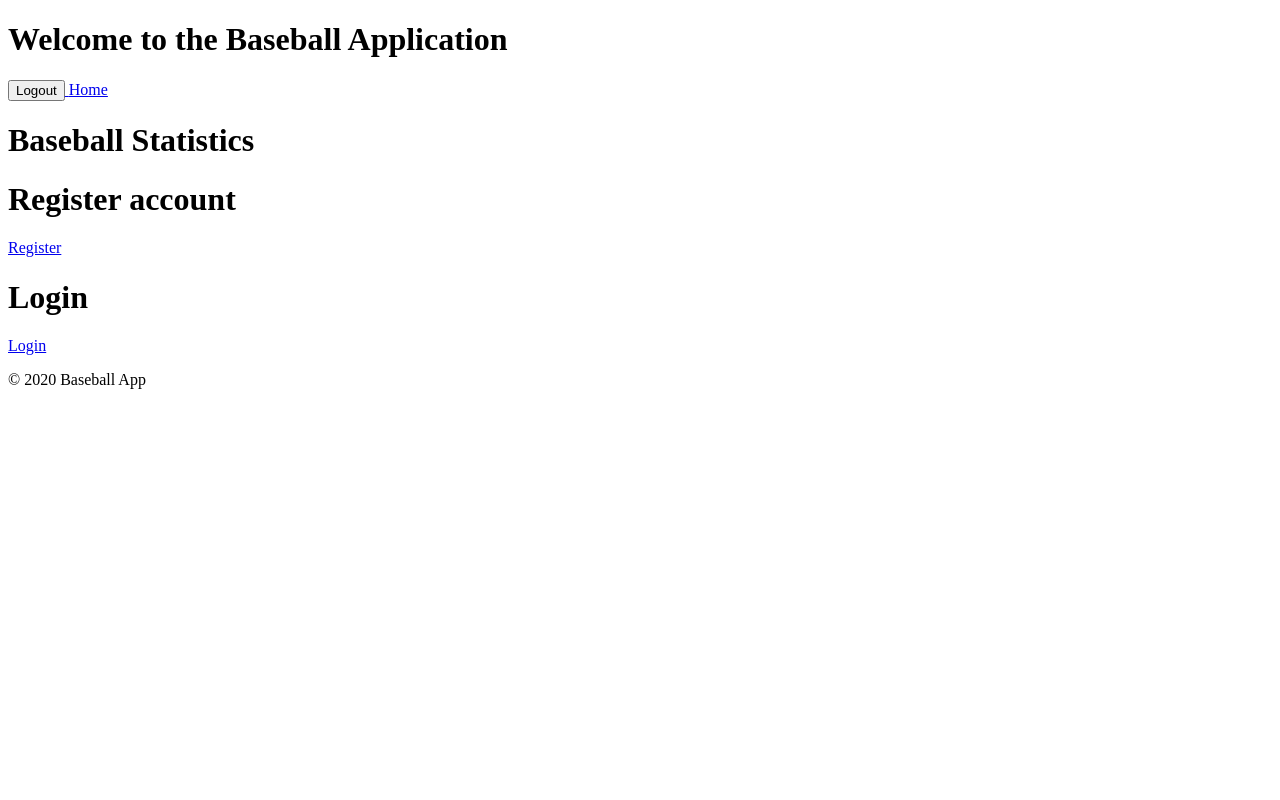
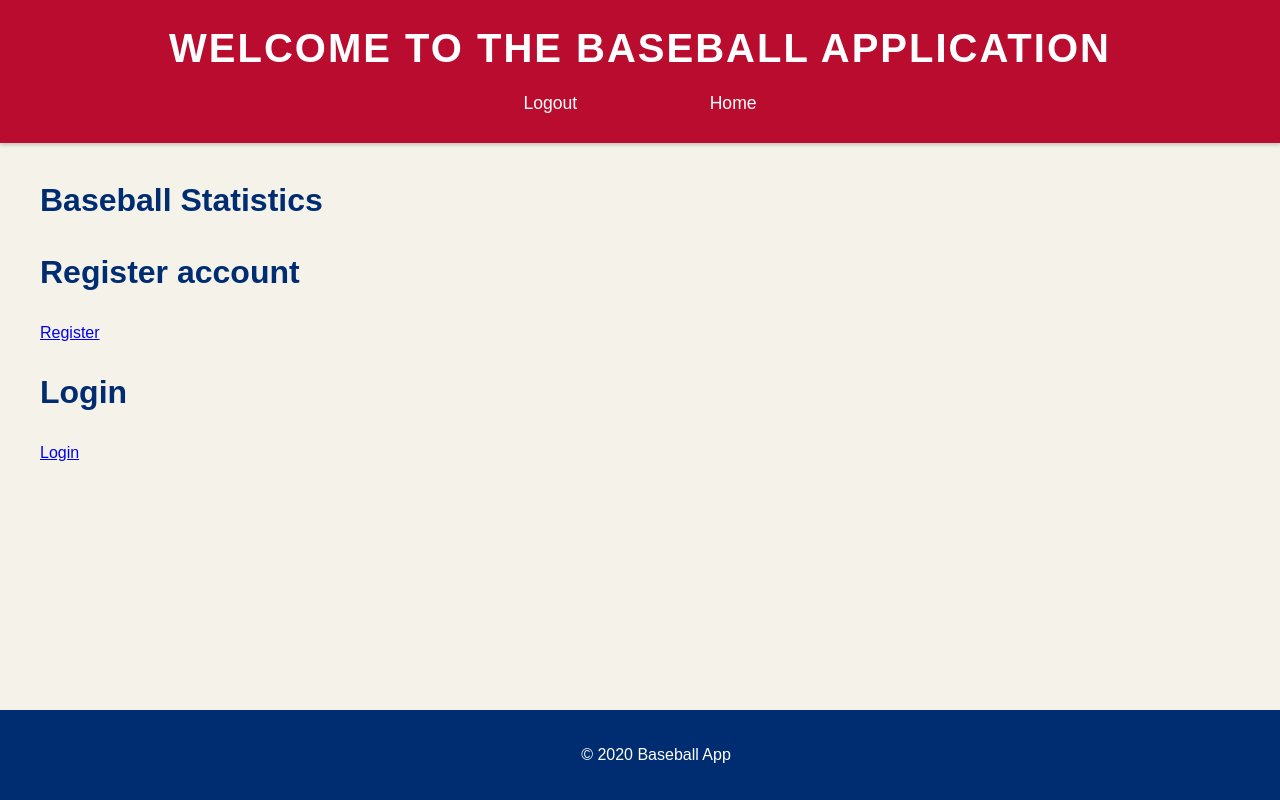
Before and after one commit to RadcliffeC/Baseball-Website, a Flask app: template templates/home.html in a window 1280 px wide. Run offline with Flask 3, Linux system fonts and the light colour scheme; the template is opened without the code that fills it: most values are stand-ins (such as "Sample title", 1, 10 or a date in 2020).

Commit message:
styling and refactoring changes

```diff
--- a/csi3335f2025.py
+++ b/csi3335f2025.py
@@ -1,17 +1,5 @@
-import pymysql
-
-mysql_config = {'host':'localhost',
+mysql = {'host':'localhost',
          'user':'root',
          'password':'rootroot',
-         'database':'baseball',
-         'cursorclass': pymysql.cursors.Cursor
+         'database':'baseball'
 }
-
-def get_db_connection():
-    try:
-        db = pymysql.connect(**mysql_config)
-        cursor = db.cursor()
-        return db, cursor
-    except Exception as e:
-        print(e)
-        return None, None
--- a/pages/routes.py
+++ b/pages/routes.py
@@ -4,7 +4,7 @@ from teams import Team
 from email_validator import validate_email, EmailNotValidError
 from flask_login import login_required, login_user, logout_user
 
-from csi3335f2025 import *
+from db_connection import get_db_connection
 from werkzeug.security import generate_password_hash, check_password_hash
 
 pages_bp = Blueprint('pages', __name__, template_folder='templates')
--- a/static/style.css
+++ b/static/style.css
@@ -0,0 +1,192 @@
+/* Baseball-themed color palette */
+:root {
+    --baseball-white: #FFFFFF;
+    --baseball-cream: #F4F2E9;
+    --baseball-red: #BA0C2F;
+    --baseball-blue: #002D72;
+    --baseball-brown: #78371C;
+    --baseball-grey: #CCCCCC;
+}
+
+/* Base styles */
+body {
+    font-family: 'Arial', sans-serif;
+    background-color: var(--baseball-cream);
+    color: var(--baseball-blue);
+    line-height: 1.6;
+    margin: 0;
+    padding: 0;
+}
+
+/* Header styling */
+header {
+    background-color: var(--baseball-red);
+    color: var(--baseball-white);
+    padding: 1rem;
+    text-align: center;
+    box-shadow: 0 2px 4px rgba(0, 0, 0, 0.2);
+}
+
+header h1 {
+    margin: 0;
+    font-size: 2.5rem;
+    text-transform: uppercase;
+    letter-spacing: 2px;
+}
+
+/* Navigation links */
+header a {
+    color: var(--baseball-white);
+    text-decoration: none;
+    margin: 0 1rem;
+    padding: 0.5rem 1rem;
+    border-radius: 20px;
+    transition: background-color 0.3s;
+}
+
+header a:hover {
+    background-color: rgba(255, 255, 255, 0.2);
+}
+
+/* Main content area */
+main {
+    max-width: 1200px;
+    margin: 2rem auto;
+    padding: 0 1rem;
+}
+
+/* Form styling */
+form {
+    background-color: var(--baseball-white);
+    padding: 2rem;
+    border-radius: 10px;
+    box-shadow: 0 0 10px rgba(0, 0, 0, 0.1);
+    margin: 1rem 0;
+}
+
+/* Input fields */
+input, select {
+    width: 100%;
+    padding: 0.8rem;
+    margin: 0.5rem 0;
+    border: 2px solid var(--baseball-grey);
+    border-radius: 5px;
+    font-size: 1rem;
+}
+
+input:focus, select:focus {
+    border-color: var(--baseball-blue);
+    outline: none;
+}
+
+/* Buttons */
+button {
+    background-color: var(--baseball-red);
+    color: var(--baseball-white);
+    padding: 0.8rem 2rem;
+    border: none;
+    border-radius: 25px;
+    font-size: 1.1rem;
+    cursor: pointer;
+    transition: background-color 0.3s;
+}
+
+button:hover {
+    background-color: var(--baseball-blue);
+}
+
+/* Stats display */
+h3 {
+    background-color: var(--baseball-white);
+    padding: 1.5rem;
+    border-radius: 10px;
+    border-left: 5px solid var(--baseball-red);
+    margin: 1rem 0;
+}
+
+/* Table styling */
+table {
+    width: 100%;
+    border-collapse: collapse;
+    margin: 1rem 0;
+    background-color: var(--baseball-white);
+}
+
+th, td {
+    padding: 1rem;
+    text-align: left;
+    border-bottom: 1px solid var(--baseball-grey);
+}
+
+th {
+    background-color: var(--baseball-blue);
+    color: var(--baseball-white);
+}
+
+tr:nth-child(even) {
+    background-color: var(--baseball-cream);
+}
+
+/* Footer styling */
+footer {
+    background-color: var(--baseball-blue);
+    color: var(--baseball-white);
+    text-align: center;
+    padding: 1rem;
+    position: fixed;
+    bottom: 0;
+    width: 100%;
+}
+
+/* Flash messages */
+.flash-message {
+    padding: 1rem;
+    margin: 1rem 0;
+    border-radius: 5px;
+    background-color: var(--baseball-red);
+    color: var(--baseball-white);
+}
+
+/* Responsive design */
+@media (max-width: 768px) {
+    header h1 {
+        font-size: 2rem;
+    }
+
+    main {
+        padding: 0 0.5rem;
+    }
+
+    form {
+        padding: 1rem;
+    }
+}
+
+/* Baseball card effect for team info */
+.team-info {
+    background-color: var(--baseball-white);
+    border-radius: 10px;
+    padding: 2rem;
+    margin: 1rem 0;
+    box-shadow: 0 4px 8px rgba(0, 0, 0, 0.1);
+    transition: transform 0.3s;
+}
+
+.team-info:hover {
+    transform: translateY(-5px);
+}
+
+/* Baseball stitch decoration */
+.stitch-decoration {
+    border: 2px solid var(--baseball-red);
+    position: relative;
+}
+
+.stitch-decoration::before,
+.stitch-decoration::after {
+    content: '';
+    position: absolute;
+    width: 10px;
+    height: 2px;
+    background-color: var(--baseball-red);
+}
--- a/templates/base.html
+++ b/templates/base.html
@@ -11,7 +11,9 @@
         <a href="{{ url_for('pages.logout') }}">
             <button type="button">Logout</button>
         </a>
-        <a href="{{ url_for('hello_world') }}">Home</a>
+        <a href="{{ url_for('hello_world') }}">
+            <button type="button">Home</button>
+        </a>
 
 {#        <label for="stat_leaders">History's Best</label>#}
 {#        <select name="stat_leaders" id="stat_leaders">#}
```
Also changed, not shown: db_connection.py (added, +11 -0 lines).
